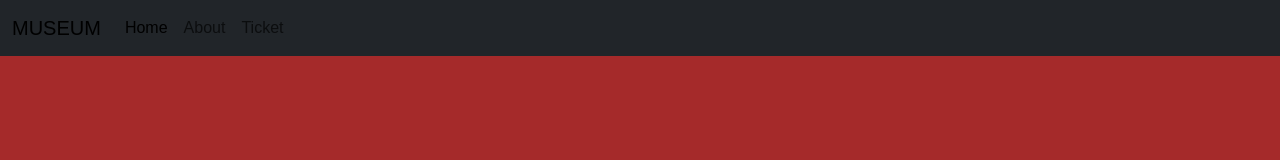
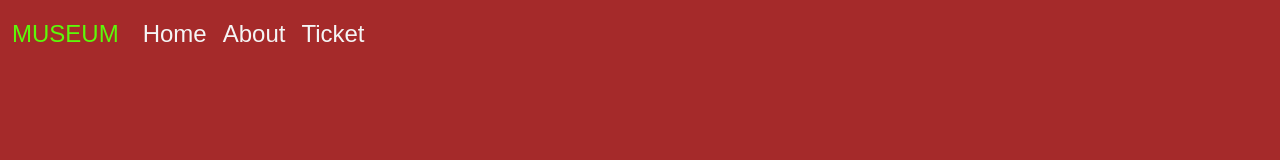
Before and after one commit to allatif08/Museum_Arkeologi, a plain HTML site: page index.html in a window 1280 px wide. Drawn offline with nearby package versions, Linux system fonts and the light colour scheme.

Commit message:
menambahkan css di navbar

```diff
--- a/index.html
+++ b/index.html
@@ -16,7 +16,7 @@
 
   </head>
   <body>
-    <nav class="navbar navbar-expand-lg bg-dark">
+    <nav class="navbar navbar-expand-lg" id="navbar">
         <div class="container-fluid">
           <a class="navbar-brand" href="#">MUSEUM</a>
           <button class="navbar-toggler" type="button" data-bs-toggle="collapse" data-bs-target="#navbarNavAltMarkup" aria-controls="navbarNavAltMarkup" aria-expanded="false" aria-label="Toggle navigation">
--- a/style.css
+++ b/style.css
@@ -2,3 +2,21 @@ body {
     background-color: brown;
     font-family: 'nunito', sans-serif;
 }
+
+#navbar {
+    font-size: 1.5rem;
+    font-weight: 100;
+}
+
+#navbar .nav-link {
+    color: whitesmoke;
+}
+
+#navbar .nav-link:hover {
+    color: blue;
+}
+
+#navbar .navbar-brand {
+    color: rgb(93, 249, 9);
+    font-size: 1.5rem;
+}
```
